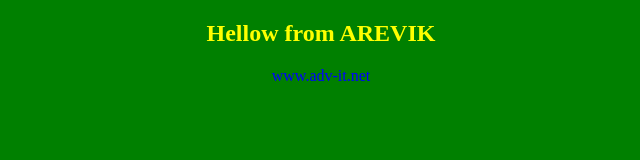
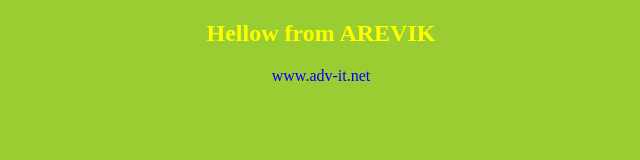
Before and after one commit to stepan-hambaryan1987/app-for-jenkins, a plain HTML site: page index.html in a window 1280 px wide. Shown: the whole page, without its empty margins (319-959 px from the left). Drawn offline with Linux system fonts and the light colour scheme.

Commit message:
changed color is yellowgreen in index.html

```diff
--- a/index.html
+++ b/index.html
@@ -5,7 +5,7 @@
     <meta name="viewport" content="width=device-width, initial-scale=1.0" />
     <title>Document</title>
   </head>
-  <body bgcolor="green" style="text-align: center">
+  <body bgcolor="yellowgreen" style="text-align: center">
     <h2><font color="yellow">Hellow from AREVIK</font></h2>
     <font color="blue">www.adv-it.net</font>
   </body>
```
